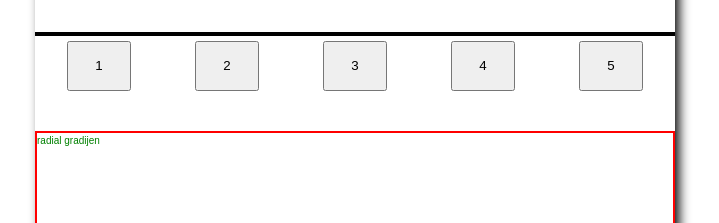
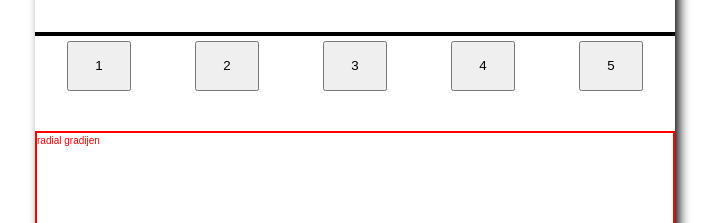
Before and after one commit to ivanbkovacevic/codefacto-test, a React (Create React App) app: page / in a window 1280 px wide. Shown: the part 2360-2583 px from the top of the page, without its empty margins (285-1004 px from the left). Built offline with nearby package versions, Linux system fonts and the light colour scheme.

Commit message:
overflow added

```diff
--- a/src/assets/scss/_app.scss
+++ b/src/assets/scss/_app.scss
@@ -3,6 +3,7 @@ display: flex;
 justify-content: center;
 align-items: center;
 flex-direction: column;
+
 
 
 
--- a/src/assets/scss/_basics.scss
+++ b/src/assets/scss/_basics.scss
@@ -21,6 +21,7 @@ body {
     font-weight: 400;
     line-height: 1.6;
     background-color: white;
+    overflow-y:auto;
 
 }
 /*
--- a/src/assets/scss/style.css
+++ b/src/assets/scss/style.css
@@ -21,6 +21,7 @@ body {
   font-weight: 400;
   line-height: 1.6;
   background-color: white;
+  overflow-y: auto;
 }
 
 /*
@@ -295,6 +296,6 @@ p {
 }
 
 p {
-  color: green;
+  color: red;
 }
 /*# sourceMappingURL=style.css.map */
--- a/src/components/MailChimp.js
+++ b/src/components/MailChimp.js
@@ -12,14 +12,17 @@ useEffect(()=>{
       await window.screen.orientation.lock("portrait-primary");
       ready();
     }
-    document.body.addEventListener('click',start)
+
+    const double = () =>{
+      ready()
+      start()
+    }
+    document.body.addEventListener('click',double)
 },[])
 
     return (
         <div>
-
             <h1>body</h1>
-
         </div>
     );
 }
```
Also changed, not shown: 1 other file (tests, documents, lock files or other folders).
